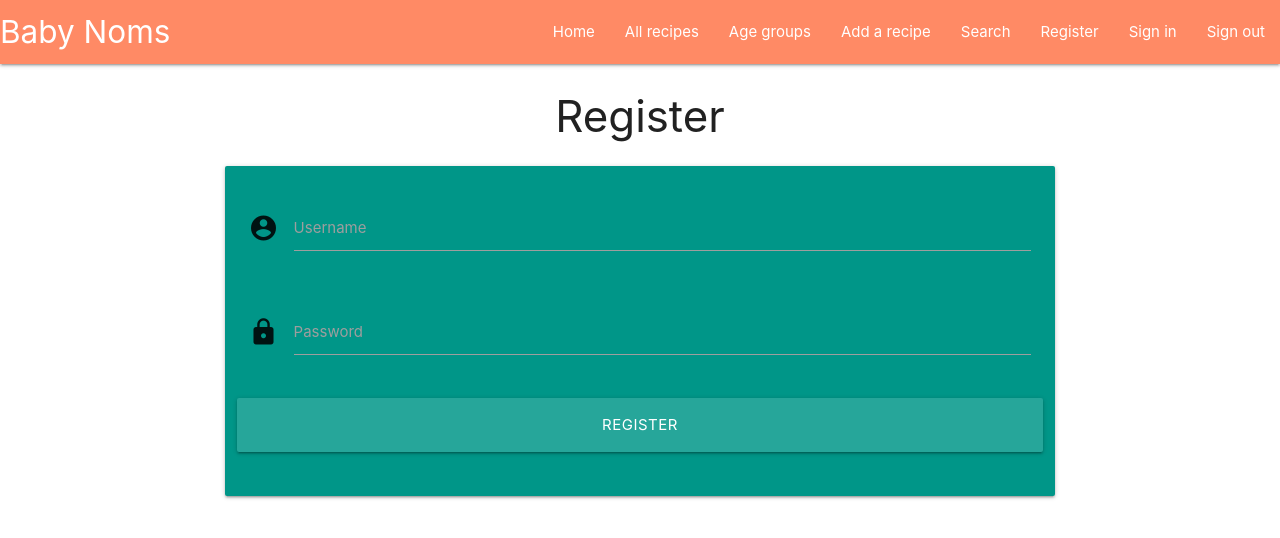
After one commit to olga-od-ua/MS3repo, a Flask app: page /register in a window 1280 px wide. The commit adds this page. Shown: the top 538 px of the page. Run offline with Flask 2, Linux system fonts and the light colour scheme; some libraries are stand-ins or nearby versions.

Commit message:
Add Register template

```diff
--- a/app.py
+++ b/app.py
@@ -4,6 +4,7 @@ from flask import (
     redirect, request, session, url_for)
 from flask_pymongo import PyMongo
 from bson.objectid import ObjectId
+from werkzeug.security import generate_password_hash, check_password_hash
 if os.path.exists("env.py"):
     import env
 
@@ -24,6 +25,11 @@ def get_recipes():
     return render_template("recipes.html", recipes=recipes)
 
 
+@app.route("/register", methods=["GET", "POST"])
+def register():
+    return render_template("register.html")
+
+
 if __name__ == "__main__":
     app.run(host=os.environ.get("IP"),
             port=int(os.environ.get("PORT")),
--- a/templates/base.html
+++ b/templates/base.html
@@ -6,6 +6,7 @@
     <meta name="viewport" content="width=device-width, initial-scale=1.0">
     <link rel="stylesheet" href="https://cdnjs.cloudflare.com/ajax/libs/font-awesome/5.15.4/css/all.min.css" integrity="sha512-1ycn6IcaQQ40/MKBW2W4Rhis/DbILU74C1vSrLJxCq57o941Ym01SwNsOMqvEBFlcgUa6xLiPY/NS5R+E6ztJQ==" crossorigin="anonymous" referrerpolicy="no-referrer" type="text/css"/>
     <link rel="stylesheet" href="https://cdnjs.cloudflare.com/ajax/libs/materialize/1.0.0/css/materialize.min.css" type="text/css">
+    <link href="https://fonts.googleapis.com/icon?family=Material+Icons" rel="stylesheet" type="text/css">
     <link rel="stylesheet" href="{{ url_for('static', filename='css/style.css') }}" type="text/css">
     {% block styles %}
     {% endblock %}
@@ -24,7 +25,7 @@
                     <li><a href="#">Age groups</a></li>
                     <li><a href="#">Add a recipe</a></li>
                     <li><a href="#">Search</a></li>
-                    <li><a href="#">Register</a></li>
+                    <li><a href="{{ url_for('register') }}">Register</a></li>
                     <li><a href="#">Sign in</a></li>
                     <li><a href="#">Sign out</a></li>
                 </ul>
@@ -38,7 +39,7 @@
             <li><a href="#">Age groups</a></li>
             <li><a href="#">Add a recipe</a></li>
             <li><a href="#">Search</a></li>
-            <li><a href="#">Register</a></li>
+            <li><a href="{{ url_for('register') }}">Register</a></li>
             <li><a href="#">Sign in</a></li>
             <li><a href="#">Sign out</a></li>
         </ul>
--- /dev/null
+++ b/templates/register.html
@@ -0,0 +1,30 @@
+{% extends "base.html" %}
+{% block content %}
+
+<h3 class="center-align">Register</h3>
+
+<div class="row">
+    <form class="col s12 m8 offset-m2" method="POST" action="{{ url_for('register') }}">
+        <div class="card-panel teal">
+            <div class="row">
+                <div class="input-field col s12">
+                    <i class="material-icons prefix">account_circle</i>
+                    <input id="username" name="username" type="text" class="validate">
+                    <label for="username">Username</label>
+                </div>
+            </div>
+            <div class="row">
+                <div class="input-field col s12">
+                    <i class="material-icons prefix">lock</i>
+                    <input id="password" name="password" type="password" class="validate">
+                    <label for="password">Password</label>
+                </div>
+            </div>
+            <div class="row">
+                <button type="submit" class="col s12 btn-large">Register</button>
+            </div>
+        </div>
+    </form>
+</div>
+
+{% endblock %}
```
